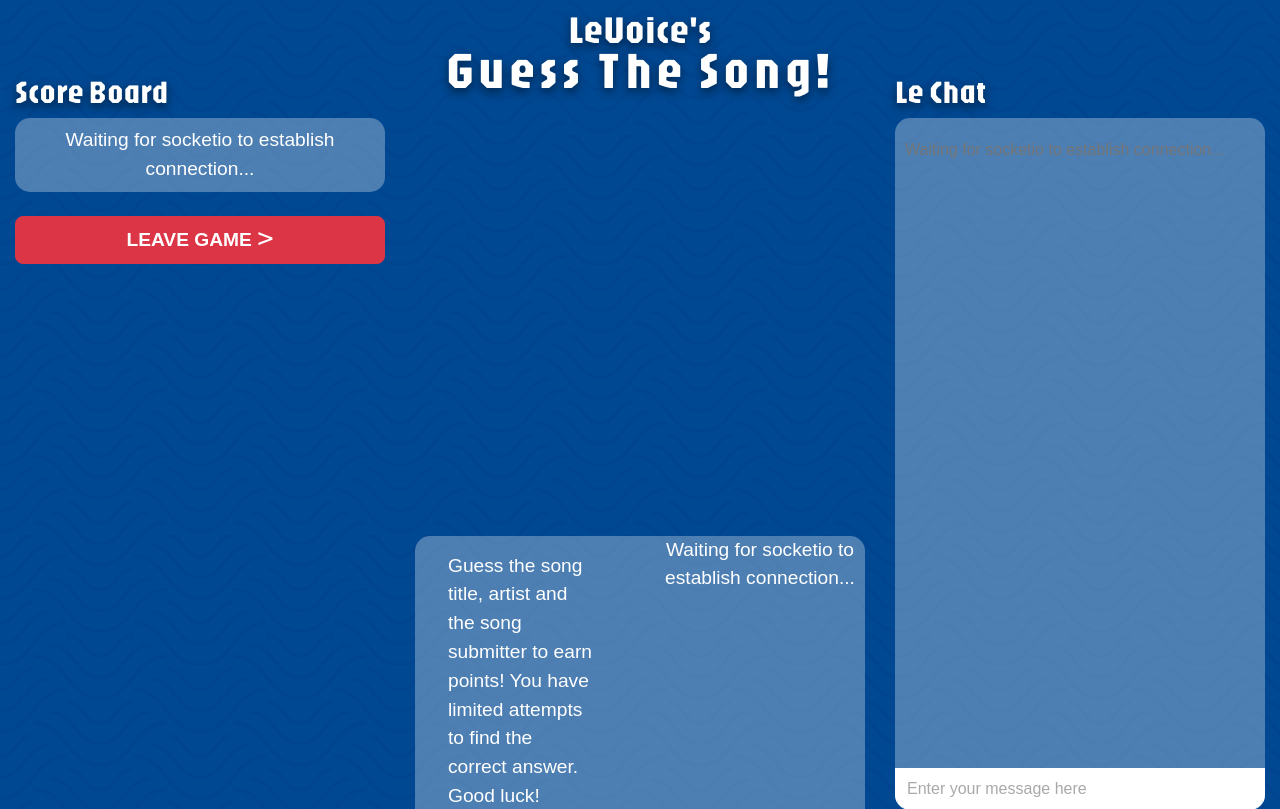
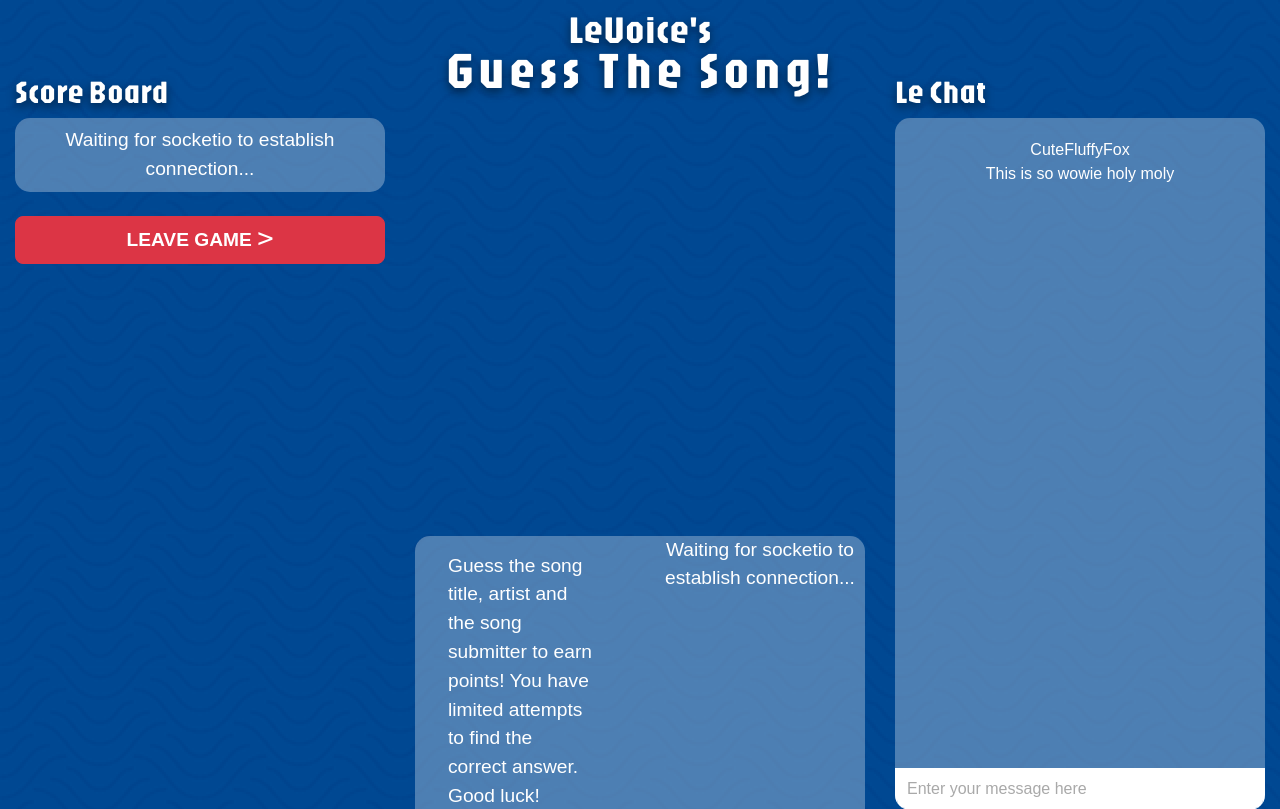
Before and after one commit to cutefluffyfox/guess-the-song-game, a Flask app: page /room in a window 1280 px wide. Shown: the top 809 px of the page. Run offline with Flask 3, Linux system fonts and the light colour scheme; the visitor is signed in with stand-in values (Sample User, id 1); parts of the project's set-up code (start-up, migrations or seed data) failed here and were passed over; some libraries are stand-ins or nearby versions; some web fonts are replaced.

Commit message:
Moved chat from textarea to div

```diff
--- a/app.py
+++ b/app.py
@@ -43,8 +43,12 @@ def publish_player_info(username: str):
     emit('user-info', GAME.get_user(username), to=username)
 
 
+def send_chat_status(message: str, to: str):
+    emit('status', {'msg': message}, to=to)
+
+
 def send_chat_message(message: str, to: str):
-    emit('status', {'msg': message}, to=to)
+    emit('message', {'msg': message}, to=to)
 
 
 @app.route('/', methods=['GET', 'POST'])
@@ -157,7 +161,7 @@ def join(*args):
     else:
         GAME.add_player(username=username)
 
-    send_chat_message(message=f'welcome in game {ADMIN_USERNAME if GAME.is_admin(username) else username}', to=room)
+    send_chat_status(message=f'welcome in game {ADMIN_USERNAME if GAME.is_admin(username) else username}', to=room)
     publish_player_info(username=username)
     publish_leaderboard(to=room)
     publish_link(to=room)
@@ -175,7 +179,7 @@ def left(*args):
     GAME.remove_user(username=username)
 
     session.clear()
-    send_chat_message(message=f'{ADMIN_USERNAME if GAME.is_admin(username) else username} has left the game', to=room)
+    send_chat_status(message=f'{ADMIN_USERNAME if GAME.is_admin(username) else username} has left the game', to=room)
     publish_leaderboard(to=room)
     publish_link(to=room)
 
--- a/static/style.css
+++ b/static/style.css
@@ -423,3 +423,6 @@ color: white;
   background: white;
   border-radius: 10px;
 }
+.scrollable-area{
+  overflow-y: scroll;
+}
--- a/templates/room.html
+++ b/templates/room.html
@@ -20,12 +20,20 @@
                 socket.emit('left', {});
               });
               socket.on('status', function(data) {
-                  $('#chat').val($('#chat').val() + '<' + data.msg + '>\n');
-                  $('#chat').scrollTop($('#chat')[0].scrollHeight);
+                  var shouldScroll = Math.ceil($('#chat')[0].scrollTop + $('#chat')[0].clientHeight) >= $('#chat')[0].scrollHeight;
+                  $('#chat').append('<div class="chat-message">' + '&lt;' + data.msg + '&gt;' + '</div>');
+                  if (shouldScroll) {
+                      console.log("it should scroll");
+                      $('#chat').scrollTop($('#chat')[0].scrollHeight);
+                  }
               });
               socket.on('message', function(data) {
-                  $('#chat').val($('#chat').val() + data.msg + '\n');
-                  $('#chat').scrollTop($('#chat')[0].scrollHeight);
+                  var shouldScroll = Math.ceil($('#chat')[0].scrollTop + $('#chat')[0].clientHeight) >= $('#chat')[0].scrollHeight;
+                  $('#chat').append('<div class="chat-message">' + data.msg + '</div>');
+                  if (shouldScroll) {
+                      console.log("it should scroll");
+                      $('#chat').scrollTop($('#chat')[0].scrollHeight);
+                  }
               });
               socket.on('user-info', function(data) {
                   $('#user-submissions').empty();
@@ -111,7 +119,7 @@
                   // go back to the login page
                   window.location.href = "{{ url_for('index') }}";
               });
-          }
+          };
       </script>
   </head>
 
@@ -205,7 +213,11 @@
     <div class="col-xl-2 col-min-width-300px py-4">
       <h3 class="h5 text-shadow text-left">Le Chat</h3>
       <div class="bg-white-transparent mb-3">
-        <textarea id="chat" placeholder="Waiting for socketio to establish connection..." readonly style="resize: none;"></textarea>
+        <div id="chat" style="resize: none;overflow-y: scroll;" >
+            <div class="chat-message">
+              <div class="username">CuteFluffyFox</div><div class="message">This is so wowie holy moly</div>
+            </div>
+        </div>
         <input class="full" type="text" id="text" placeholder="Enter your message here" autocomplete="off">
       </div>
         <div class="container-grid bg-white-transparent">
```
